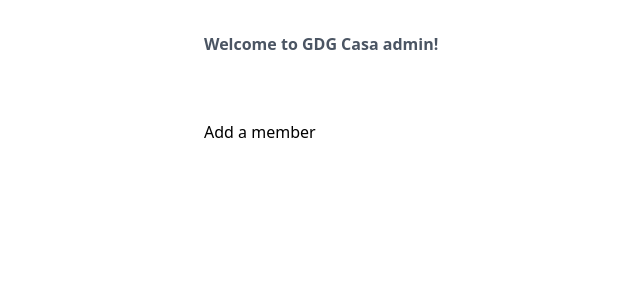
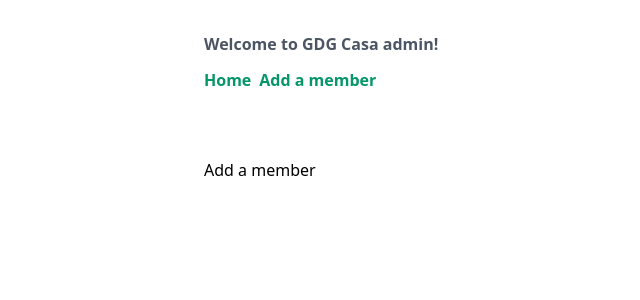
Before and after one commit to gdgcasa/gdgcasablanca-admin, a Next.js app: page / in a window 1280 px wide. Shown: the top 300 px of the page, without its empty margins (20-660 px from the left). Built offline with nearby package versions, Linux system fonts and the light colour scheme.

Commit message:
feat: add header with nav links

```diff
--- a/pages/index.tsx
+++ b/pages/index.tsx
@@ -1,5 +1,7 @@
 import Head from 'next/head'
 import Link from 'next/link'
+
+import Header from '@/components/header'
 
 export default function Home() {
   return (
@@ -10,11 +12,9 @@
         <link rel='icon' href='/favicon.ico' />
       </Head>
 
+      <Header />
+
       <main>
-        <h1 className='p-4 md:p-8 md:max-w-4xl mx-auto text-gray-600 font-bold'>
-          Welcome to <a href='https://gdgcasablanca.com'>GDG Casa admin!</a>
-        </h1>
-
         <section className='p-4 md:p-8 md:max-w-4xl mx-auto'>
           <Link href='/members/add'>
             <a>Add a member</a>
--- a/pages/members/add.tsx
+++ b/pages/members/add.tsx
@@ -3,6 +3,7 @@
 import * as React from 'react'
 
 import Input from '@/components/input'
+import Header from '@/components/header'
 import { addMember } from '@/lib/db'
 
 const initialState = {
@@ -55,6 +56,8 @@
         <meta name='description' content='Admin - GDG Casablanca' />
         <link rel='icon' href='/favicon.ico' />
       </Head>
+
+      <Header />
 
       <main>
         <section className='p-4 md:p-8 md:max-w-4xl mx-auto'>
--- /dev/null
+++ b/src/components/header.tsx
@@ -0,0 +1,11 @@
+import Nav from './nav'
+
+export default function Header() {
+  return (
+    <header className='flex flex-col gap-y-3 p-4 md:p-8 md:max-w-4xl mx-auto '>
+      <h1 className='text-gray-600 font-bold'>Welcome to GDG Casa admin!</h1>
+
+      <Nav />
+    </header>
+  )
+}
--- /dev/null
+++ b/src/components/nav.tsx
@@ -0,0 +1,20 @@
+import Link from 'next/link'
+
+const links = [
+  { label: 'Home', href: '/' },
+  { label: 'Add a member', href: '/members/add' },
+]
+
+export default function Nav() {
+  return (
+    <nav className='flex gap-x-2'>
+      {links.map(({ href, label }) => (
+        <Link href={href} key={href}>
+          <a className='text-green-600 border-b-2 border-transparent hover:text-green-800 hover:border-current font-bold transition-colors'>
+            {label}
+          </a>
+        </Link>
+      ))}
+    </nav>
+  )
+}
```
